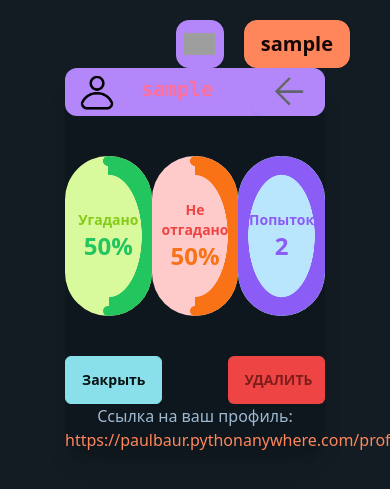
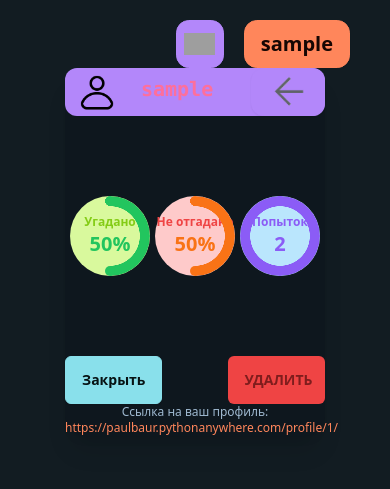
Before and after one commit to BarPaul/AnnogramSite, a Django app: page /profile/1/ in a window 390 px wide; the page is wider, and only the part inside the window is pictured. Shown: the top 489 px of that part. Run offline with Django 5.2, Linux system fonts and the light colour scheme; a user stored in the database is signed in; tables that the repository leaves empty hold one stand-in row (values such as "Sample post"); some libraries are stand-ins or nearby versions; grey boxes are pictures that could not be loaded.

Commit message:
adoptation profiles

```diff
--- /dev/null
+++ b/static/css/styles.css
@@ -0,0 +1,15 @@
+:root {
+    --cur-size: 10rem;
+}
+
+@media screen and (max-width: 670px) {
+    :root {
+        --cur-size: 8rem;
+    }
+}
+
+@media screen and (max-width: 563px) {
+    :root {
+        --cur-size: 5rem;
+    }
+}
--- a/templates/profile.html
+++ b/templates/profile.html
@@ -4,6 +4,7 @@
     {% load static %}
     <meta charset="UTF-8">
     <meta name="viewport" content="width=device-width, initial-scale=1.0">
+    <link rel="stylesheet" type="text/css" href="{% static 'css/styles.css' %}">
     <link href="https://cdn.jsdelivr.net/npm/daisyui@4.12.10/dist/full.min.css" rel="stylesheet" type="text/css" />
     <script src="https://cdn.tailwindcss.com"></script>
     <title>Профиль {{ user.username }}</title>
@@ -32,17 +33,17 @@
                 </a>
             </div>
             <div class="flex justify-evenly items-center h-60">
-                <div class="radial-progress bg-lime-200 text-green-500 text-center" style="--value:{{ profile.win_percent }}; --size: 10rem; --thickness: 10px;" role="progressbar">
-                    <p class="text-sm text-lime-500 font-semibold">Угадано</p>
-                    <p class="text-2xl font-bold">{{ profile.win_percent }}%</p>
+                <div class="radial-progress bg-lime-200 text-green-500 text-center" style="--value:{{ profile.win_percent }}; --size: var(--cur-size); --thickness: 10px;" role="progressbar">
+                    <p class="md:text-sm text-xs text-lime-500 font-semibold">Угадано</p>
+                    <p class="md:text-2xl text-xl font-bold">{{ profile.win_percent }}%</p>
                 </div>
-                <div class="radial-progress bg-red-200 text-orange-500 text-center" style="--value:{{ profile.lose_percent }}; --size: 10rem; --thickness: 10px;" role="progressbar">
-                    <p class="text-sm text-red-500 font-semibold">Не отгадано</p>
-                    <p class="text-2xl font-bold">{{ profile.lose_percent }}%</p>
+                <div class="radial-progress bg-red-200 text-orange-500 text-center" style="--value:{{ profile.lose_percent }}; --size: var(--cur-size); --thickness: 10px;" role="progressbar">
+                    <p class="md:text-sm text-xs text-red-500 font-semibold">Не отгадано</p>
+                    <p class="md:text-2xl text-xl font-bold">{{ profile.lose_percent }}%</p>
                 </div>
-                <div class="radial-progress bg-sky-200 text-violet-500 text-center" style="--value: 100; --size: 10rem; --thickness: 10px;" role="progressbar">
-                    <p class="text-sm text-violet-500 font-semibold">Попыток</p>
-                    <p class="text-2xl font-bold">{{ profile.total }}</p>
+                <div class="radial-progress bg-sky-200 text-violet-500 text-center" style="--value: 100; --size: var(--cur-size); --thickness: 10px;" role="progressbar">
+                    <p class="md:text-sm text-xs text-violet-500 font-semibold">Попыток</p>
+                    <p class="md:text-2xl text-xl font-bold">{{ profile.total }}</p>
                 </div>
             </div>
             {% if profile.is_owner %}
@@ -61,7 +62,7 @@
                         <input class="btn btn-ghost bg-red-500 hover:bg-red-600 text-red-900 rounded-md w-9/12" name="delete" type="submit" value="УДАЛИТЬ" />
                     </form>
                 </div>
-                <p class="md:text-xl text-md text-center">
+                <p class="lg:text-2xl md:text-xl text-xs text-center">
                     Cсылка на ваш профиль:<br>
                     <a href="https://paulbaur.pythonanywhere.com/profile/{{ user.id }}/" class="text-primary">https://paulbaur.pythonanywhere.com/profile/{{ user.id }}/</a>
                 </p>
```
Also changed, not shown: scrumble_site/settings.py (+4 -4 lines).
